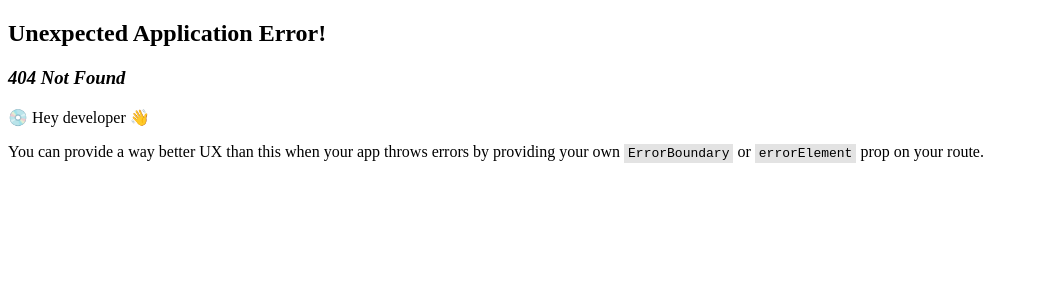
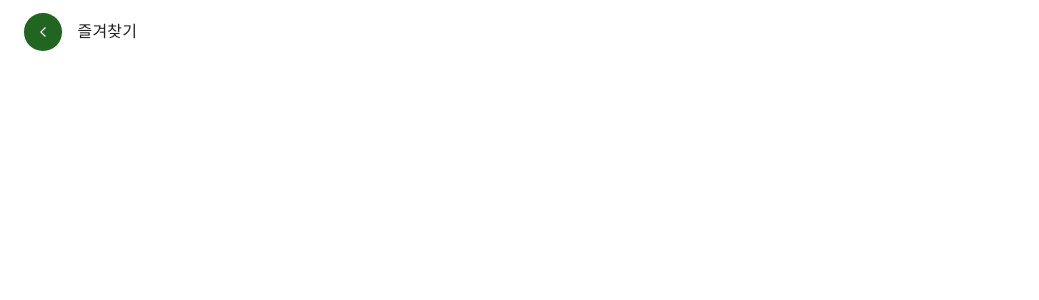
Before and after one commit to YoonKeumJae/Feaverthon, a React (Vite) app: page /favorites in a window 1280 px wide. Before the commit this address had no page. Shown: the top 300 px of the page, without its empty margins (0-1039 px from the left). Built offline with nearby package versions, Linux system fonts and the light colour scheme.

Commit message:
feat #2 init & add header

```diff
--- a/package.json
+++ b/package.json
@@ -12,6 +12,7 @@
   "dependencies": {
     "@emotion/react": "^11.11.1",
     "@emotion/styled": "^11.11.0",
+    "@mui/icons-material": "^5.14.9",
     "@mui/material": "^5.14.8",
     "react": "^18.2.0",
     "react-dom": "^18.2.0",
--- a/src/Router.jsx
+++ b/src/Router.jsx
@@ -1,12 +1,17 @@
 import React from "react";
 import { createBrowserRouter, RouterProvider } from "react-router-dom";
 import Main from "./pages/main";
+import Favorites from "./pages/favorites";
 
 const router = createBrowserRouter([
   {
     path: "/",
     element: <Main />,
   },
+  {
+    path: "favorites",
+    element: <Favorites />,
+  },
 ]);
 
 export default function Router() {
--- /dev/null
+++ b/src/common.js
@@ -0,0 +1,3 @@
+const primaryColor = "#216620";
+
+export default primaryColor;
--- a/src/main.jsx
+++ b/src/main.jsx
@@ -1,9 +1,11 @@
 import React from "react";
 import ReactDOM from "react-dom/client";
+import { CssBaseline } from "@mui/material";
 import App from "./App";
 
 ReactDOM.createRoot(document.getElementById("root")).render(
   <React.StrictMode>
+    <CssBaseline />
     <App />
   </React.StrictMode>,
 );
--- /dev/null
+++ b/src/pages/favorites/conponents/Header.jsx
@@ -0,0 +1,35 @@
+import React from "react";
+import { useNavigate } from "react-router-dom";
+import { AppBar, IconButton, Toolbar, Typography, styled } from "@mui/material";
+import ArrowBackIosNewIcon from "@mui/icons-material/ArrowBackIosNew";
+import primaryColor from "../../../common";
+
+const StyledHeader = styled(AppBar)`
+  background-color: #fff;
+
+  .MuiToolbar-root {
+    gap: 1rem;
+  }
+  .MuiToolbar-root .MuiIconButton-root {
+    background-color: ${primaryColor};
+    color: #fff;
+    padding: 0.8rem;
+  }
+  .MuiToolbar-root .MuiTypography-root {
+    color: #222;
+  }
+`;
+
+export default function Header() {
+  const navigate = useNavigate();
+  return (
+    <StyledHeader elevation={0}>
+      <Toolbar>
+        <IconButton onClick={() => navigate(-1)}>
+          <ArrowBackIosNewIcon sx={{ fontSize: 12 }} />
+        </IconButton>
+        <Typography variant="subtitle1">즐겨찾기</Typography>
+      </Toolbar>
+    </StyledHeader>
+  );
+}
--- /dev/null
+++ b/src/pages/favorites/index.jsx
@@ -0,0 +1,11 @@
+import { Container } from "@mui/material";
+import React from "react";
+import Header from "./conponents/Header";
+
+export default function Favorites() {
+  return (
+    <Container maxWidth="sm">
+      <Header />
+    </Container>
+  );
+}
```
Also changed, not shown: src/index.css (added), 1 other file (tests, documents, lock files or other folders).
